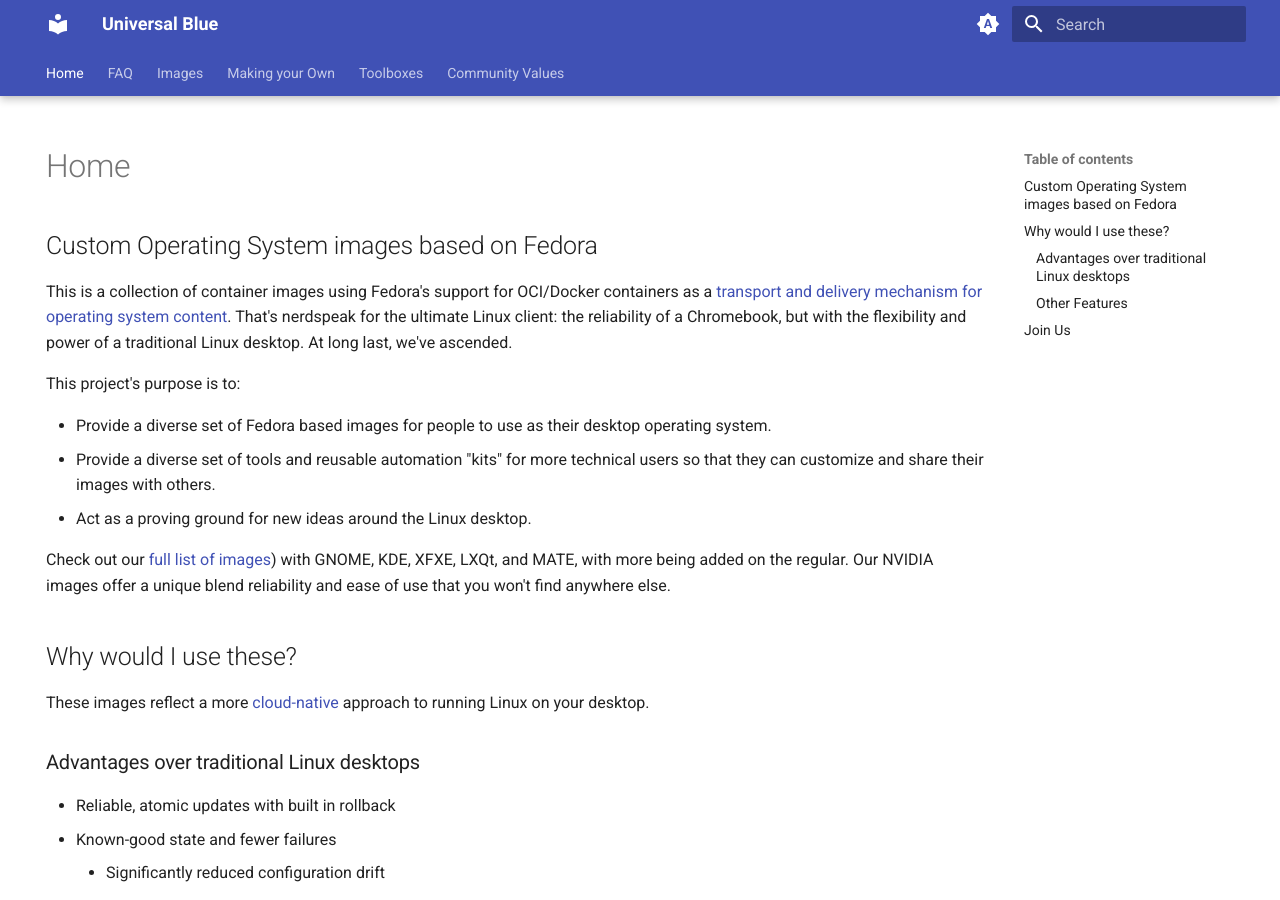
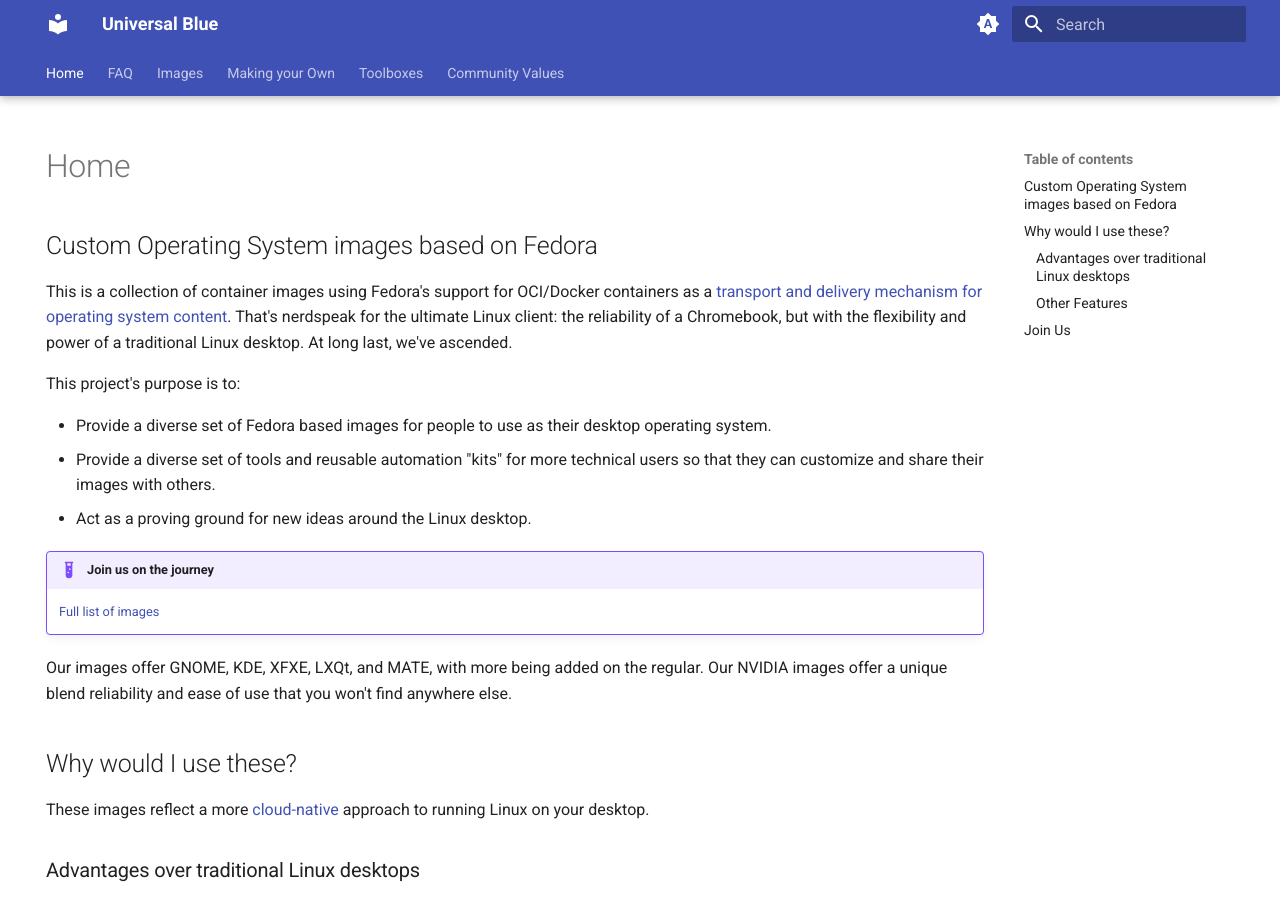
Before and after one commit to ublue-os/website, an MkDocs documentation site: the page built from docs/index.md, in a window 1280 px wide and 900 px high. Built offline with MkDocs 1.6.1 and Material for MkDocs 9.7.7, drawn with Linux system fonts in a browser that asks for light colours.

Commit message:
fix: highlight link to images

```diff
--- a/docs/index.md
+++ b/docs/index.md
@@ -13,7 +13,11 @@ This project's purpose is to:
 - Provide a diverse set of tools and reusable automation "kits" for more technical users so that they can customize and share their images with others.
 - Act as a proving ground for new ideas around the Linux desktop.
 
-Check out our [full list of images](https://ublue.it/images/)) with GNOME, KDE, XFXE, LXQt, and MATE, with more being added on the regular. Our NVIDIA images offer a unique blend reliability and ease of use that you won't find anywhere else.
+!!! example "Join us on the journey"
+
+    [Full list of images](https://ublue.it/images)
+
+Our images offer GNOME, KDE, XFXE, LXQt, and MATE, with more being added on the regular. Our NVIDIA images offer a unique blend reliability and ease of use that you won't find anywhere else.
 
 ## Why would I use these?
 
```
